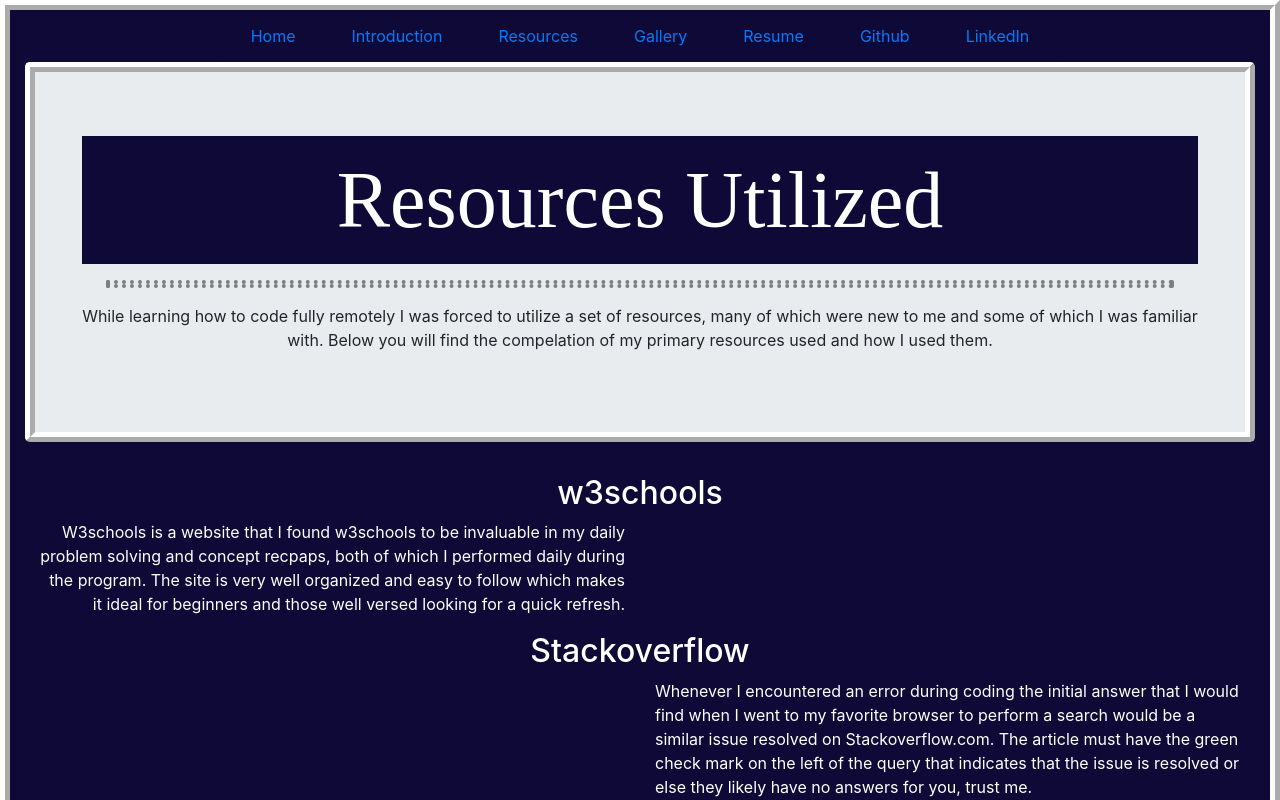
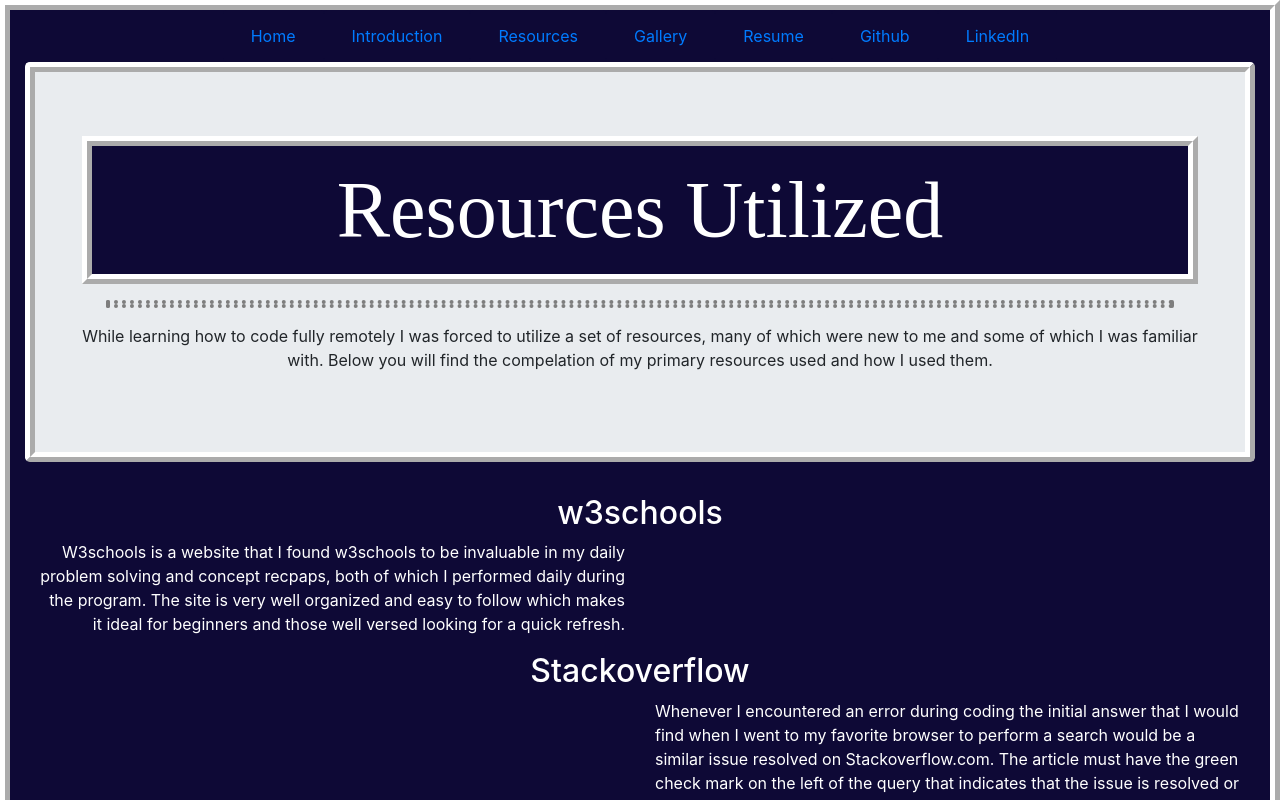
Before and after one commit to StevenSJones/my-react-portfolio, a React (Create React App) app: page /resources in a window 1280 px wide. Shown: the top 800 px of the page. Built offline with nearby package versions, Linux system fonts and the light colour scheme.

Commit message:
I ammended the class welcom-color in css and added the border to it.

```diff
--- a/public/style.css
+++ b/public/style.css
@@ -56,6 +56,7 @@
   font-family: cursive, "Times New Roman", Times, serif;
   font-size: 5rem;
   color: #ffffff;
+  border: 10px ridge rgb(255, 255, 255);
   padding: 2vh;
 }
 
```
